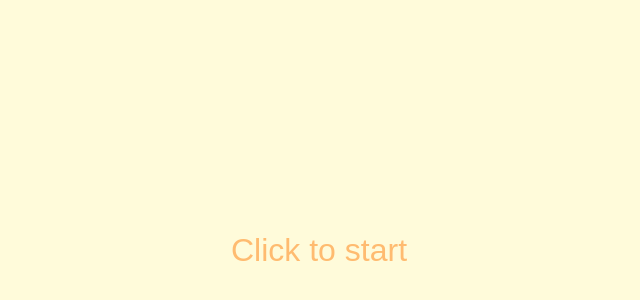
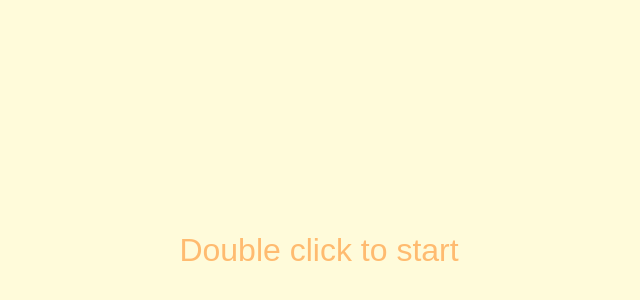
Before and after one commit to bugovicsb/stick-countdown, a React (Create React App) app: page / in a window 1280 px wide. Shown: the part 150-450 px from the top of the page, without its empty margins (321-961 px from the left). Built offline with nearby package versions, Linux system fonts and the light colour scheme.

Commit message:
use double click for displaying modal

```diff
--- a/src/App.js
+++ b/src/App.js
@@ -90,7 +90,7 @@ export default function App() {
 
   return (
     <div className="App">
-      <div className="content-container" onClick={() => setOpen(true)}>
+      <div className="content-container" onDoubleClick={() => setOpen(true)}>
         {currentCount > 0 ? (
           <div className="stripes-container">
             {count > 0 &&
@@ -99,7 +99,7 @@ export default function App() {
               ))}
           </div>
         ) : (
-          !open && <span className="start-label">Click to start</span>
+          !open && <span className="start-label">Double click to start</span>
         )}
       </div>
       <Modal isOpen={open} close={() => setOpen(false)}>
```
